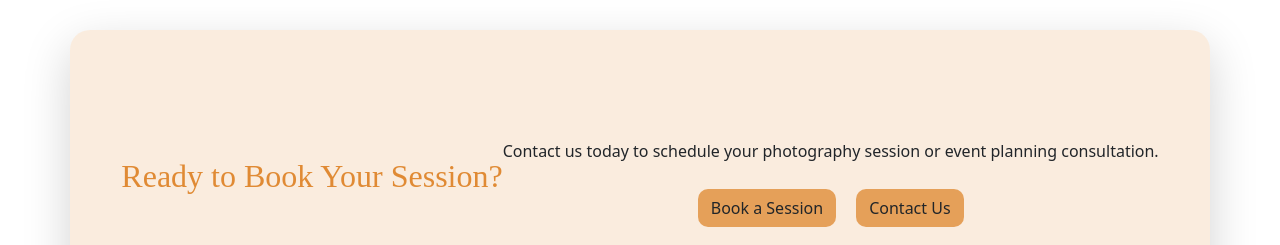
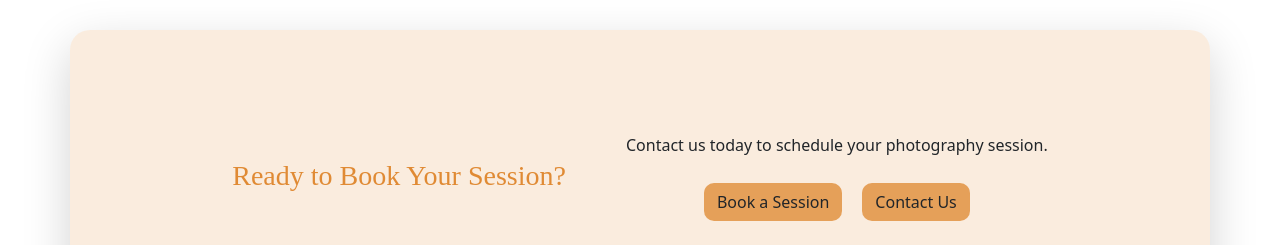
Before and after one commit to teja143kt/wedding, a React (Create React App) app: page / in a window 1280 px wide. Shown: the part 2860-3105 px from the top of the page. Built offline with nearby package versions, Linux system fonts and the light colour scheme; a web font is replaced by a local one.

Commit message:
add on scrolling option

```diff
--- a/src/App.js
+++ b/src/App.js
@@ -1,4 +1,3 @@
-
 import './App.css';
 import Header from './components/Header';
 import Home from './components/Home';
@@ -8,19 +7,29 @@ import Albums from './components/Albums'
 import Footer from './components/Footer';
 import Contact from './components/Contact';
 import Booknow from './components/Booknow';
-import { BrowserRouter, Routes, Route } from "react-router-dom";
+import { BrowserRouter, Routes, Route, useLocation } from "react-router-dom";
+import { useEffect } from 'react';
 
+// Create a ScrollToTop component
+function ScrollToTop() {
+  const { pathname } = useLocation();
 
+  useEffect(() => {
+    window.scrollTo(0, 0);
+  }, [pathname]);
 
+  return null;
+}
 
 function App() {
   return (
     <div className="App">
       <BrowserRouter>
+        <ScrollToTop /> {/* Add ScrollToTop component here */}
         <Header />
         <Routes>
           <Route path='/' element={<Home />} />
-          <Route path='/aboutus' element={<Aboutus />} />
+          <Route path='/Aboutus' element={<Aboutus />} />
           <Route path='/services' element={<Services />} />
           <Route path='/albums' element={<Albums />} />
           <Route path='/contact' element={<Contact />} />
@@ -28,7 +37,6 @@ function App() {
         </Routes>
         <Footer />
       </BrowserRouter>
-
     </div>
   );
 }
--- a/src/components/Home.js
+++ b/src/components/Home.js
@@ -196,13 +196,14 @@ function Home() {
           alignItems: "center",
           justifyContent: 'center'
         }}>
-          <h2 className="mb-6" style={{
+          <h3 className="mb-6" style={{
             color: "rgb(221 128 33 / 90%)",
             fontFamily: 'Times New Roman',
-          }}>Ready to Book Your Session?</h2>
+            marginRight:'60px'
+          }}>Ready to Book Your Session?</h3>
 
           <div className=" justify-center gap-4">
-            <p className="mt-3  mb-8 ">Contact us today to schedule your photography session or event planning consultation.</p>
+            <p className="mt-1  ">Contact us today to schedule your photography session.</p>
             <button style={{ border: 'none', borderRadius: '10px', color: 'white', background: "rgb(221 128 33 / 70%)", margin: '10px' }}><Link class="btn " to="/booknow" >Book a Session</Link></button>
             <button style={{ border: 'none', borderRadius: '10px', color: 'white', background: "rgb(221 128 33 / 70%)", margin: '10px' }}><Link class="btn" to="/contact">Contact Us</Link></button>
           </div>
```
